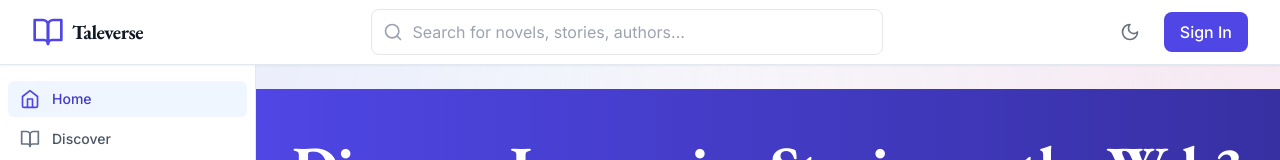
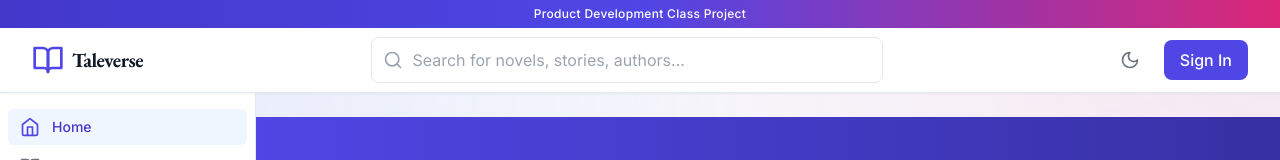
Before and after one commit to pujan314/TaleVerse, a React (Vite) app: page / in a window 1280 px wide. Shown: the top 160 px of the page. Built offline with nearby package versions, Linux system fonts and the light colour scheme; no server answers; the database is empty; what @rainbow-me/rainbowkit, wagmi would draw is missing.

Commit message:
Add project title banner to header

```diff
--- a/src/components/layout/Header.tsx
+++ b/src/components/layout/Header.tsx
@@ -41,6 +41,10 @@ const Header = ({ toggleSidebar, darkMode, toggleDarkMode }: HeaderProps) => {
 
   return (
     <header className="sticky top-0 z-30 bg-white dark:bg-gray-900 border-b border-[var(--border-color)] shadow-sm">
+      {/* Project Banner */}
+      <div className="bg-gradient-to-r from-primary-700 via-primary-600 to-accent-600 text-white text-center text-xs font-medium py-1.5 tracking-wide">
+        Product Development Class Project
+      </div>
       <div className="container mx-auto px-4 sm:px-6 lg:px-8">
         <div className="flex justify-between items-center h-16">
           <div className="flex items-center">
```
